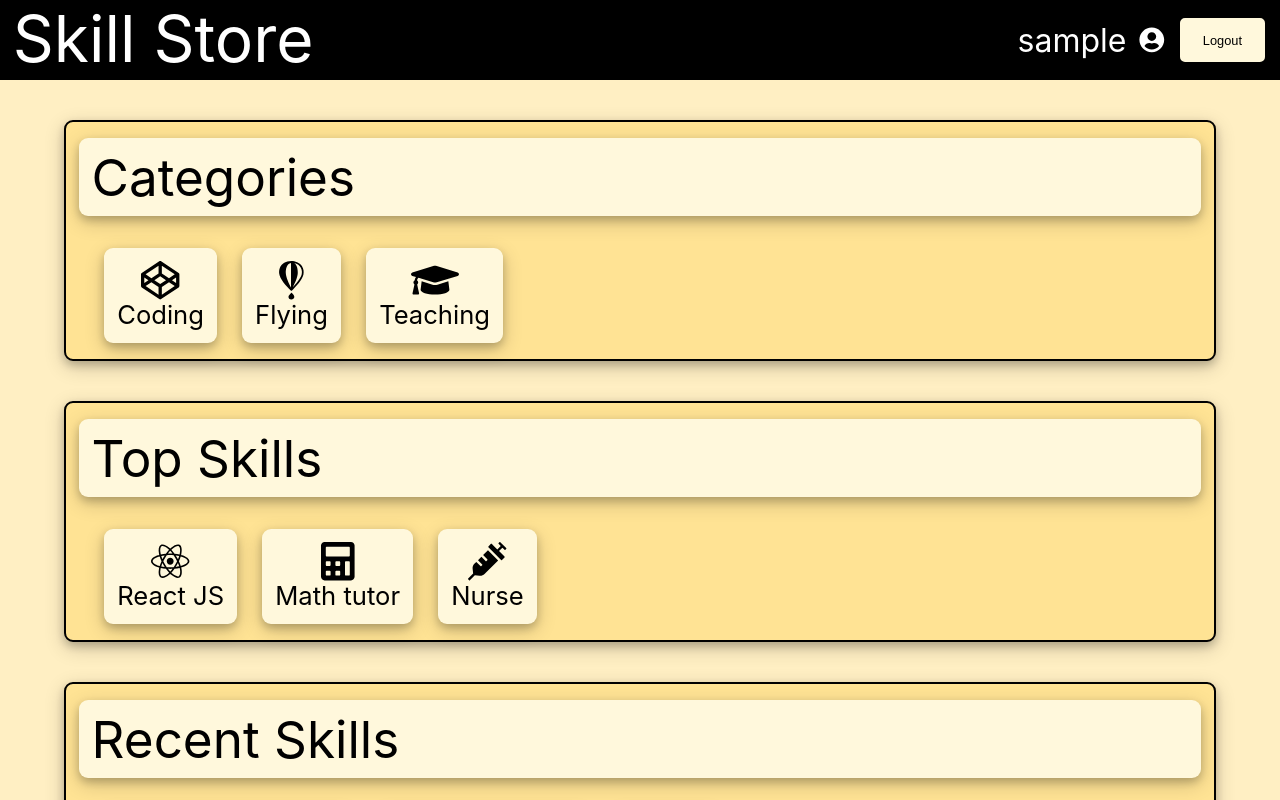
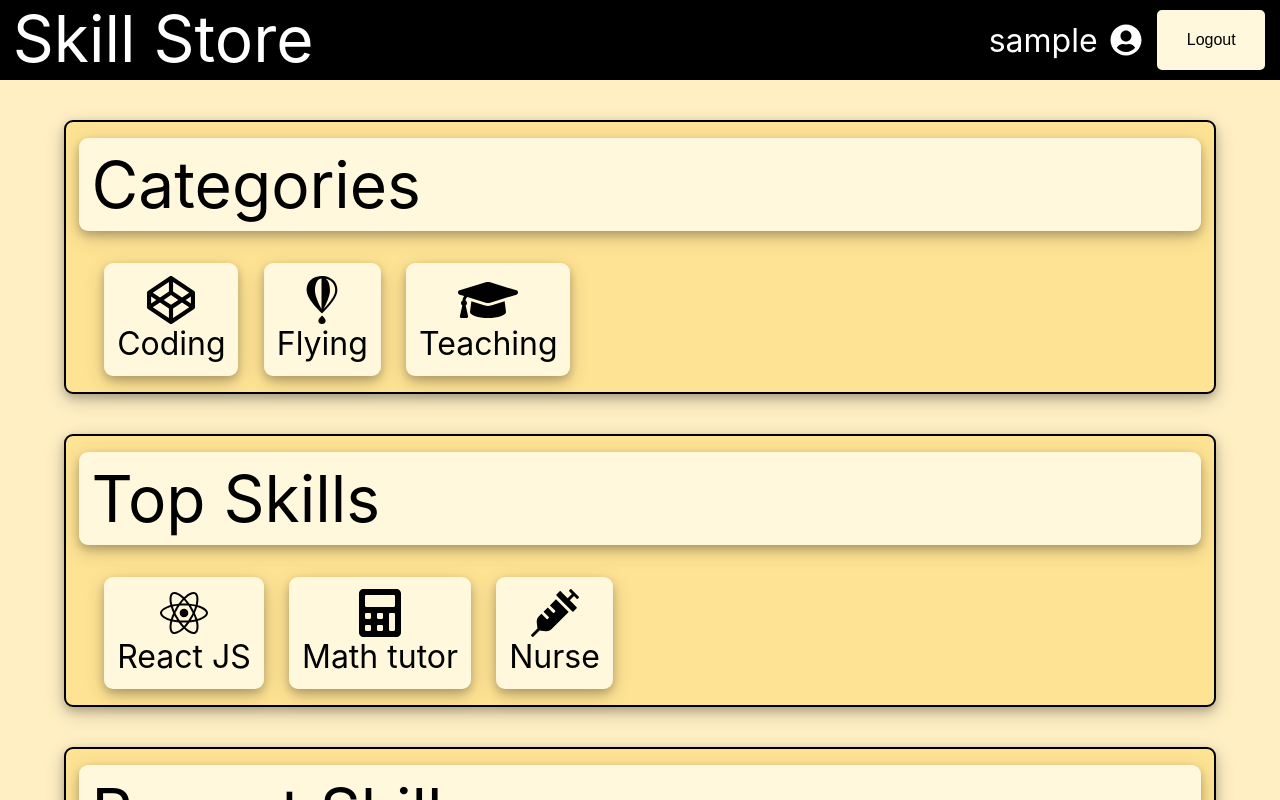
Before and after one commit to georgesunnyt/skill-store-prototype, a React (Create React App) app: page /skillstore in a window 1280 px wide. Shown: the top 800 px of the page. Built offline with nearby package versions, Linux system fonts and the light colour scheme; sample sign-in values are in the browser's storage.

Commit message:
modified css to improve accessibility

```diff
--- a/src/features/Carousel/Carousel.css
+++ b/src/features/Carousel/Carousel.css
@@ -11,7 +11,7 @@
     box-shadow: 0 4px 8px 0 rgba(0, 0, 0, 0.2), 0 6px 20px 0 rgba(0, 0, 0, 0.19);
     padding: 1vh 1vw;
     border-radius: 9px;
-    font-size: 4vw;
+    font-size: 4rem;
 }
 
 .categories-sub-container {
@@ -29,7 +29,7 @@
     margin-top: 4vh;
     flex-direction: column;
     align-items: center;
-    font-size: 3vw;
+    font-size: 3rem;
     cursor: pointer;
 }
 
@@ -39,5 +39,5 @@
   }
 
 .category-title {
-    font-size: 2vw;
+    font-size: 2rem;
 }
--- a/src/features/Home/Home.css
+++ b/src/features/Home/Home.css
@@ -7,12 +7,12 @@
 }
 
 .title {
-    font-size: 10vw;
+    font-size: 10rem;
     margin-top: 15vh;
 }
 
 .tagline {
-    font-size: 3vw;
+    font-size: 3rem;
 }
 
 .sign-in-text {
@@ -23,9 +23,9 @@
 button {
     border: 2px solid black;
     border-radius: 7px;
-    height: 6vh;
-    width: 7vw;
+    height: 4rem;
+    width: 7rem;
     background-color:cornsilk;
     cursor: pointer;
-    font-size: 1vw
+    font-size: 1rem;
 }
--- a/src/features/Login/Login.css
+++ b/src/features/Login/Login.css
@@ -4,8 +4,8 @@
     flex-direction: column;
     position: absolute;
     align-items: center;
-    width: 20vw;
-    height: 75vh;
+    min-width: 20vw;
+    min-height: 75vh;
     left:50%;
     transform: translateX(-50%);
     top: 10%;
@@ -22,7 +22,7 @@
 
 .login-title {
     margin-top: 4vh;
-    font-size: 1.2vw;
+    font-size: 1.2rem;
 }
 
 .login-container button {
@@ -55,7 +55,7 @@
     margin-top: 2vh;
     width: 17vw;
     height: 5vh;
-    font-size: 1vw;
+    font-size: 1rem;
     border: 2px solid black;
     border-radius: 7px;
     padding-left: 0.5vw;
@@ -76,6 +76,6 @@
 }
 
 .login-error {
-    font-size: 0.8vw;
+    font-size: 0.8rem;
     color: red
 }
--- a/src/features/Navbar/Navbar.css
+++ b/src/features/Navbar/Navbar.css
@@ -2,7 +2,7 @@
     display: flex;
     background-color: black;
     color: white;
-    height: 10vh;
+    min-height: 10vh;
     padding: 0 1vw;
 }
 
@@ -27,6 +27,6 @@
 }
 
 .fa-user-circle {
-    font-size: 2vw;
+    font-size: 2rem;
     margin-right: 1vw;
 }
--- a/src/features/Skill/Skill.css
+++ b/src/features/Skill/Skill.css
@@ -18,7 +18,7 @@
         box-shadow: 0 4px 8px 0 rgba(0, 0, 0, 0.2), 0 6px 20px 0 rgba(0, 0, 0, 0.19);
         padding: 1vh 1vw;
         border-radius: 9px;
-        font-size: 4vw;
+        font-size: 4rem;
     }
 
     .description-container {
@@ -31,20 +31,20 @@
     }
 
     .description-heading {
-        font-size: 2.5vw;
+        font-size: 2.5rem;
         margin: 1vh 0;
     }
 
     .description {
-        font-size: 1.5vw;
+        font-size: 1.5rem;
     }
 
     .utterance-heading {
         margin-top: 4vh;
-        font-size: 2.5vw;
+        font-size: 2.5rem;
     }
 
     .utterance {
         margin-top: 1.5vh;
-        font-size: 1.5vw;
+        font-size: 1.5rem;
     }
--- a/src/features/Skillstore/Skillstore.css
+++ b/src/features/Skillstore/Skillstore.css
@@ -16,7 +16,7 @@
     background-color: cornsilk;
     padding: 1vh 1vw;
     border-radius: 5px;
-    font-size: 4vw;
+    font-size: 4rem;
 }
 
 .categories-sub-container {
@@ -33,6 +33,6 @@
     margin-top: 4vh;
     flex-direction: column;
     align-items: center;
-    font-size: 3vw;
+    font-size: 3rem;
     cursor: pointer;
 }
```
